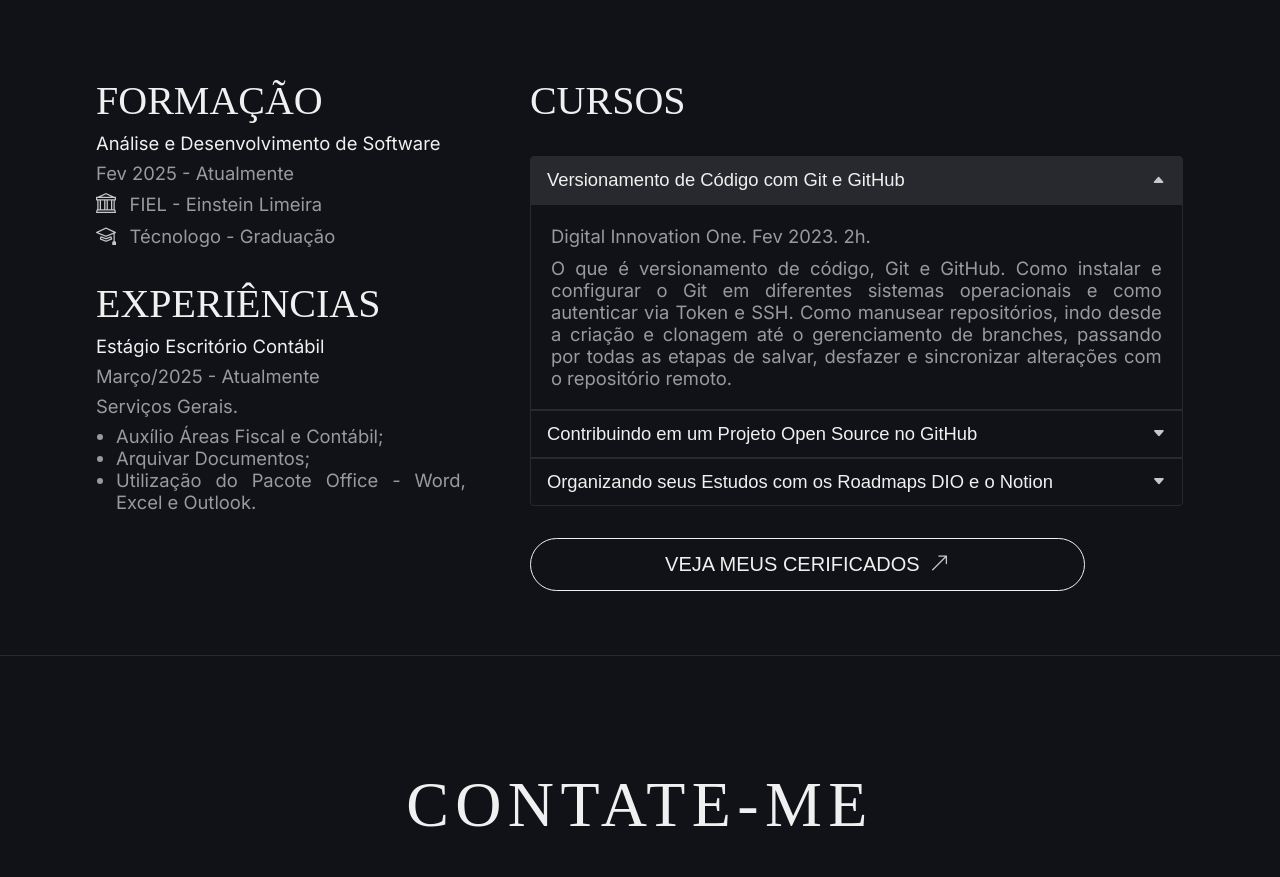
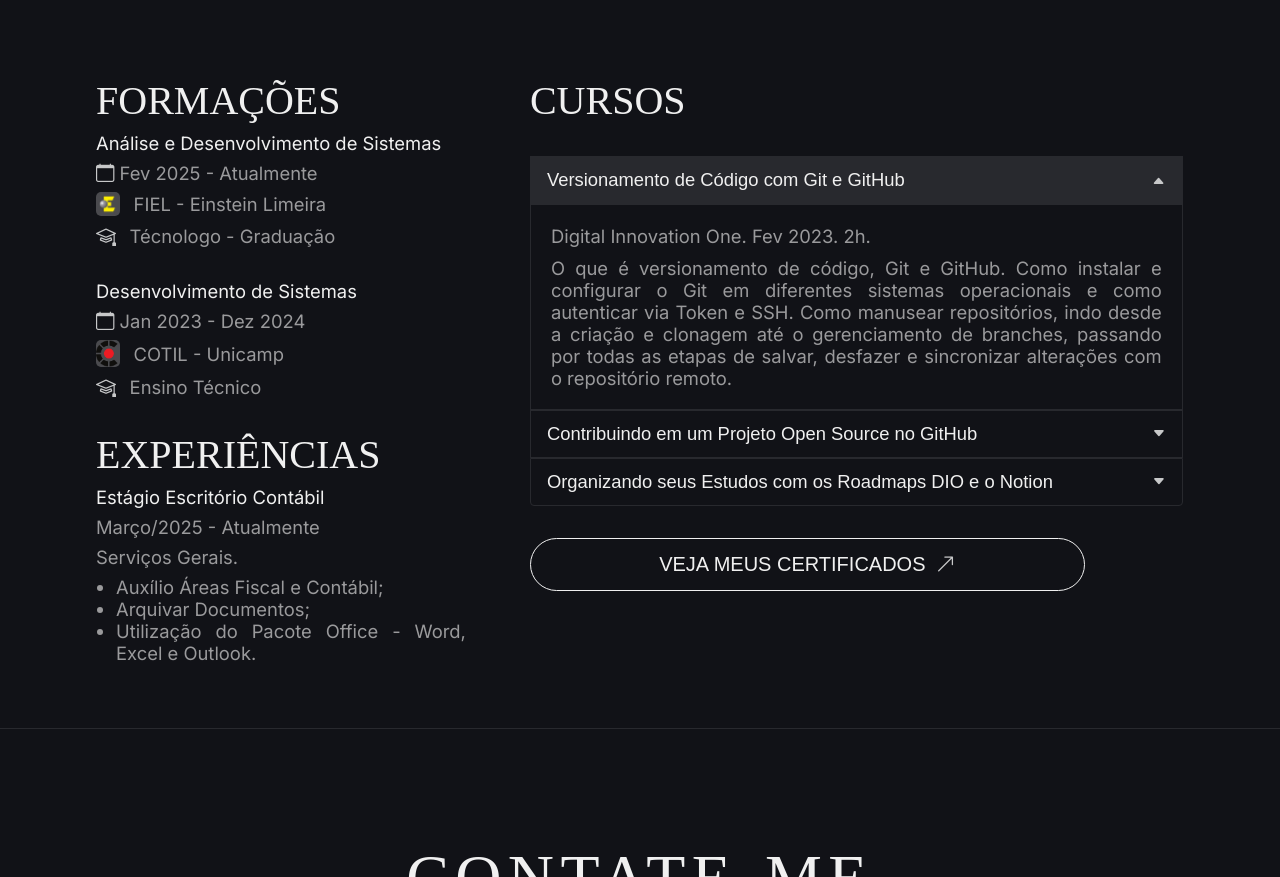
Before and after one commit to LuanDias19/LuanDias19.github.io, a website: page index.html in a window 1280 px wide. Shown: the part 3651-4528 px from the top of the page. Drawn offline with nearby package versions, Linux system fonts and the light colour scheme; a web font is replaced by a local one.

Commit message:
up: ultimas alteracoes nos links

```diff
--- a/index.html
+++ b/index.html
@@ -268,16 +268,34 @@
     <div class="about__content2">
       <div class="col1">
         <div class="row1">
-          <h3>Formação</h3>
-          <h4>Análise e Desenvolvimento de Software</h4>
-          <span>Fev 2025 - Atualmente</span>
+          <h3>Formações</h3>
+          <h4>Análise e Desenvolvimento de Sistemas</h4>
+          <span>
+            <i class="bi bi-calendar"></i>
+            Fev 2025 - Atualmente
+          </span>
           <div class="about__icons">
-            <i class="bi bi-bank"></i>
+            <img class="logoFormacoes" src="src/images/logo-einstein.png" alt="Logo Cotil">
             <span>FIEL - Einstein Limeira</span>
           </div>
           <div class="about__icons">
             <i class="bi bi-mortarboard"></i>
             <span>Técnologo - Graduação</span>
+          </div>
+        </div>
+        <div class="row1">
+          <h4>Desenvolvimento de Sistemas</h4>
+          <span>
+            <i class="bi bi-calendar"></i>
+            Jan 2023 - Dez 2024
+          </span>
+          <div class="about__icons">
+            <img class="logoFormacoes" src="src/images/logo-cotil.png" alt="Logo Cotil">
+            <span>COTIL - Unicamp</span>
+          </div>
+          <div class="about__icons">
+            <i class="bi bi-mortarboard"></i>
+            <span>Ensino Técnico</span>
           </div>
         </div>
         <div class="row2">
@@ -297,7 +315,7 @@
         <h3>Cursos</h3>
         <div id="accordion">
           <div class="accordion__item active">
-            <button class="accordion__header start">
+            <button class="accordion__header">
               <span>Versionamento de Código com Git e GitHub</span>
               <i class="bi bi-caret-down-fill"></i>
             </button>
@@ -344,7 +362,7 @@
         </div>
         <a href="https://web.dio.me/users/lumardias07?tab=achievements" target="_blank">
             <button class="btn btn--primary">
-              <span>Veja Meus Cerificados</span>
+              <span>Veja Meus Certificados</span>
               <i class="bi bi-arrow-up-right"></i>
             </button>
           </a>
--- a/src/scripts/engine.js
+++ b/src/scripts/engine.js
@@ -11,6 +11,8 @@ function changeTheme(){
 }
 
 toggleTheme.addEventListener("click", changeTheme);
+
+const accordionHeaders = document.querySelectorAll(".accordion__header");
 
 accordionHeaders.forEach(header => {
   header.addEventListener("click", () => {
--- a/src/styles/main.css
+++ b/src/styles/main.css
@@ -725,3 +725,10 @@ footer p {
     padding: 10rem 15rem 4rem;
   }
 }
+
+
+.logoFormacoes {
+  width: 24px;
+  background-color: #9a9a9c6b;
+  border-radius: 5px;
+}
```
Also changed, not shown: src/images/capivara.jpg, src/images/logo-cotil.png (added), src/images/logo-einstein.png (added).
